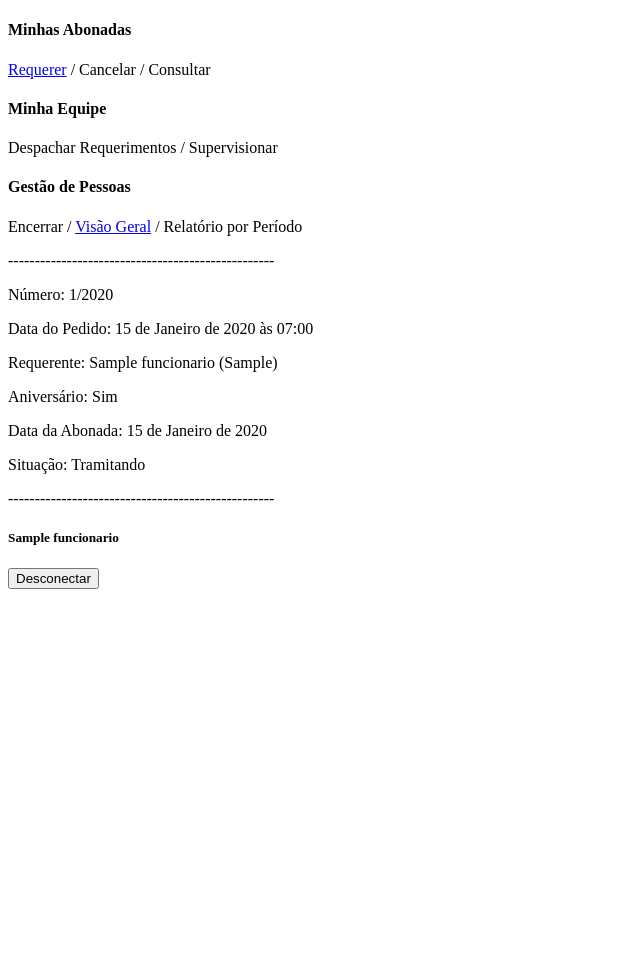
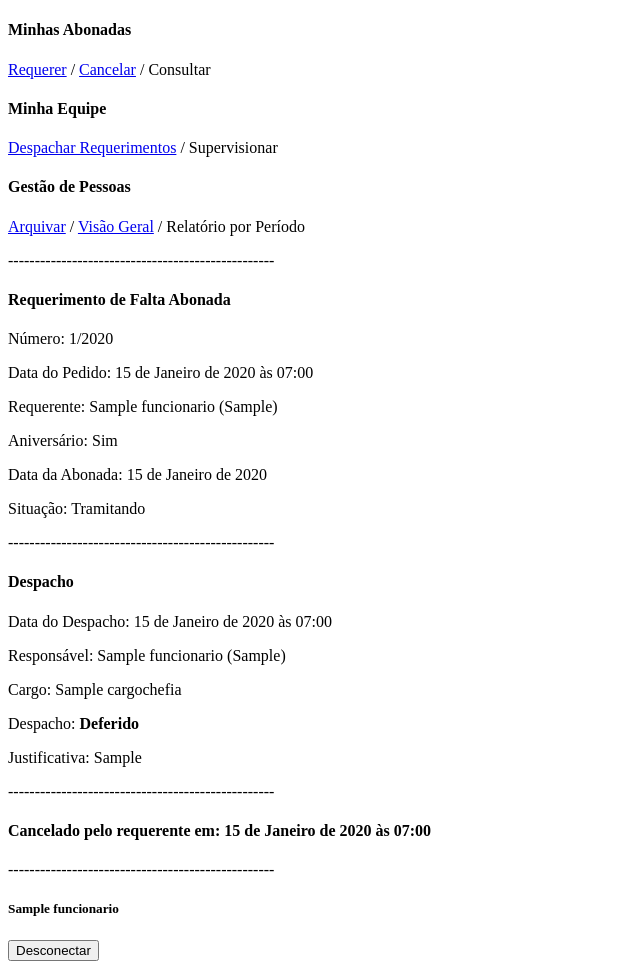
Before and after one commit to proj-int-univesp/abonadas, a Django app: page /abonada/1/ in a window 1280 px wide. Shown: the whole page, without its empty margins (0-640 px from the left). Before the commit the page ends 589 px from the top, so only its background shows below. Run offline with Django 5.2, Linux system fonts and the light colour scheme; a user stored in the database is signed in; tables that the repository leaves empty hold one stand-in row (values such as "Sample post").

Commit message:
Ajustes na Consulta Geral do RH e implementação do Arquivamento (Baixa) de Requerimentos pelo RH e do Cancelamento de Abonadas pelo Requerente

```diff
--- a/abon_app/models.py
+++ b/abon_app/models.py
@@ -206,6 +206,24 @@ class ReqAbonada(models.Model):
 
         return None
 
+    def despacho_req(self, chefe):
+
+        self.momento_despacho = dt.now()
+        self.chefe = chefe
+        self.cargo_chefe = chefe.cargo_chefia
+
+        if self.despacho==False:
+
+            if not self.justificativa or self.justificativa.strip() == "":
+                return "A justificativa é obrigatória para indeferimento!"
+
+            self.situacao = 'I'
+
+        else:
+            self.situacao = 'D'
+
+        return None
+
     def save(self, *args, **kwargs):
 
         if self.num_registro is None:
--- a/abon_app/templates/abon_app/abonadas_geral.html
+++ b/abon_app/templates/abon_app/abonadas_geral.html
@@ -59,7 +59,7 @@
             <td>{{ abon.requerente }}</td>
             <td>{{ abon.eh_aniversario|yesno:"Aniversário, Comum" }}</td>
             <td>{{ abon.data_abonada }}</td>
-            <td>{{ abon.get_situacao_display }}</td>
+            <td><a href="{% url 'detalhes_abonada' abon.id %}">{{abon.get_situacao_display}}</a></td>
         </tr>
         {% endfor %}
     </tbody>
--- a/abon_app/templates/abon_app/detalhes_abonada.html
+++ b/abon_app/templates/abon_app/detalhes_abonada.html
@@ -1,11 +1,26 @@
-<!-- templates/registration/detalhes_abonada.html -->
 {% extends "base.html" %}
 {% block title %}Detalhes da Falta Abonada{% endblock %}
 {% block content %}
+<h4>Requerimento de Falta Abonada</h4>
 <p>Número: {{req.num_registro}}/{{req.momento_inicio|date:'Y'}}</p>
 <p>Data do Pedido: {{req.momento_inicio}}</p>
 <p>Requerente: {{req.requerente}}</p>
 <p>Aniversário: {{req.eh_aniversario|yesno:"Sim, Não"}}</p>
 <p>Data da Abonada: {{req.data_abonada}}</p>
 <p>Situação: {{req.get_situacao_display}}</p>
+<p>--------------------------------------------------</p>
+<h4>Despacho</h4>
+{% if req.momento_despacho %}
+<p>Data do Despacho: {{req.momento_despacho}}</p>
+<p>Responsável: {{req.chefe}}</p>
+<p>Cargo: {{req.cargo_chefe}}</p>
+<p>Despacho: <strong>{{req.despacho|yesno:"Deferido, Indeferido"}}</strong></p>
+<p>Justificativa: {{req.justificativa|default_if_none:"Não há."}}</p>
+{% else %}
+<p>Ainda não houve manifestação do superior hierárquico.</p>
+{% endif %}
+{% if req.momento_cancelamento %}
+<p>--------------------------------------------------</p>
+<h4>Cancelado pelo requerente em: {{req.momento_cancelamento}}</h4>
+{% endif %}
 {% endblock %}
--- a/abon_app/templates/base.html
+++ b/abon_app/templates/base.html
@@ -9,17 +9,17 @@
 
     {% if user.funcionario.tem_cargo_comum %}
     <h4>Minhas Abonadas</h4>
-        <p><a href="{% url 'req_abonada' %}">Requerer</a> / Cancelar / Consultar </p>
+        <p><a href="{% url 'req_abonada' %}">Requerer</a> / <a href="{% url 'abonadas_cancelamento' %}">Cancelar</a> / Consultar </p>
     {% endif %}
 
     {% if user.funcionario.tem_cargo_chefia %}
     <h4>Minha Equipe</h4>
-        <p>Despachar Requerimentos / Supervisionar</p>
+        <p><a href="{% url 'abonadas_despacho' %}">Despachar Requerimentos</a> / Supervisionar</p>
     {% endif %}
 
     {% if user.funcionario.faz_gestao_pessoas %}
     <h4>Gestão de Pessoas</h4>
-        <p>Encerrar / <a href="{% url 'abonadas_geral' %}">Visão Geral</a> / Relatório por Período</p>
+        <p><a href="{% url 'abonadas_arquivamento' %}">Arquivar</a> / <a href="{% url 'abonadas_geral' %}">Visão Geral</a> / Relatório por Período</p>
     {% endif %}
 
     <p>--------------------------------------------------</p>
--- a/abon_app/views.py
+++ b/abon_app/views.py
@@ -1,12 +1,13 @@
 from datetime import datetime as dt
 from django.contrib.auth.mixins import LoginRequiredMixin
+from django.db.models import Q
 from django.db.models.functions import ExtractYear
 from django.http import HttpResponseForbidden
 from django.shortcuts import redirect, render
 from django.urls import reverse_lazy
 from django.views.generic import DetailView, FormView, ListView, TemplateView
-from .forms import RequererAbonada
-from .models import Configuracao, ReqAbonada
+from .forms import DespacharAbonada, RequererAbonada
+from .models import Configuracao, ReqAbonada, Setor
 
 # Create your views here.
 
@@ -30,7 +31,6 @@ class RequererAbonada(LoginRequiredMixin, FormView):
 
         req_abonada = form.save(commit=False)
         funcionario = self.request.user.funcionario
-        print(funcionario)
         erro = req_abonada.inicio_req(funcionario)
 
         if erro == None:
@@ -48,11 +48,17 @@ class DetalhesAbonada(LoginRequiredMixin, DetailView):
 
     def dispatch(self, request, *args, **kwargs):
 
-        if  request.user.funcionario.cargo_comum is None:
-            return HttpResponseForbidden("Você não tem permissão para acessar esta página."
+        usuario = request.user.funcionario
+        req = ReqAbonada.objects.get(pk=self.kwargs['pk'])
+
+        if ((usuario.cargo_comum is not None and req.requerente == usuario) or
+            (usuario.cargo_chefia is not None and req.requerente.lotacao.responsavel == usuario.cargo_chefia) or
+            usuario.lotacao == Configuracao.objects.get(id=1).setor_gestao_pessoas):
+
+            return super().dispatch(request, *args, **kwargs)
+
+        return HttpResponseForbidden("Você não tem permissão para acessar esta página."
                                         " Contate o administrador do sistema.")
-
-        return super().dispatch(request, *args, **kwargs)
 
 class ConsultaGeralAbonadas(LoginRequiredMixin, ListView):
 
@@ -112,7 +118,83 @@ class ConsultaGeralAbonadas(LoginRequiredMixin, ListView):
 
         return context
 
-class ConsultaAbonadasParaDespacho(LoginRequiredMixin, ListView):
+class ConsultaAbonadasArquivamento(LoginRequiredMixin, ListView):
+
+    model = ReqAbonada
+    template_name = 'abon_app/abonadas_arquivamento.html'
+    context_object_name = 'abon'
+
+    def dispatch(self, request, *args, **kwargs):
+
+        if  request.user.funcionario.lotacao != Configuracao.objects.get(id=1).setor_gestao_pessoas:
+            return HttpResponseForbidden("Você não tem permissão para acessar esta página."
+                                        " Contate o administrador do sistema.")
+
+        return super().dispatch(request, *args, **kwargs)
+
+    def get_queryset(self):
+        # Obtém o queryset base
+        queryset = ReqAbonada.objects.filter(((Q(situacao='T') &
+                                              Q(data_abonada__lt=dt.now().date())) |
+                                              Q(situacao='D')) &
+                                              Q(arquivado=False))
+
+        queryset = queryset.order_by('data_abonada')
+
+        return queryset
+
+def arquivar_abonada(request, pk):
+
+    if request.user.funcionario.lotacao != Configuracao.objects.get(id=1).setor_gestao_pessoas:
+        return HttpResponseForbidden("Você não tem permissão para realizar esta operação."
+                                    " Contate o administrador do sistema.")
+
+    req = ReqAbonada.objects.get(pk=pk)
+    req.arquivado = True
+    req.save()
+
+    return redirect('abonadas_arquivamento')
+
+class ConsultaAbonadasCancelamento(LoginRequiredMixin, ListView):
+
+    model = ReqAbonada
+    template_name = 'abon_app/abonadas_cancelamento.html'
+    context_object_name = 'abon'
+
+    def dispatch(self, request, *args, **kwargs):
+
+        if  request.user.funcionario.cargo_comum is None:
+            return HttpResponseForbidden("Você não tem permissão para acessar esta página."
+                                        " Contate o administrador do sistema.")
+
+        return super().dispatch(request, *args, **kwargs)
+
+    def get_queryset(self):
+        # Obtém o queryset base
+        queryset = ReqAbonada.objects.filter(Q(requerente=self.request.user.funcionario) &
+                                            Q(data_abonada__gte=dt.now().date()) &
+                                            (Q(situacao='D') | Q(situacao='T')))
+
+        queryset = queryset.order_by('data_abonada')
+
+        return queryset
+
+def cancelar_abonada(request, pk):
+
+    req = ReqAbonada.objects.get(pk=pk)
+    usuario = request.user.funcionario
+
+    if(usuario.cargo_comum is None or req.requerente != usuario):
+        return HttpResponseForbidden("Você não tem permissão para realizar esta operação."
+                                    " Contate o administrador do sistema.")
+
+    req.momento_cancelamento = dt.now()
+    req.situacao = 'C'
+    req.save()
+
+    return redirect('abonadas_cancelamento')
+
+class ConsultaAbonadasDespacho(LoginRequiredMixin, ListView):
 
     model = ReqAbonada
     template_name = 'abon_app/abonadas_despacho.html'
@@ -128,8 +210,58 @@ class ConsultaAbonadasParaDespacho(LoginRequiredMixin, ListView):
 
     def get_queryset(self):
         # Obtém o queryset base
-        queryset = ReqAbonada.objects.filter(requerente__setor__in=self.request.user.funcionario.cargo_chefia.setor_set.all(),
+
+        setores_chefia = Setor.objects.filter(responsavel=self.request.user.funcionario.cargo_chefia)
+
+        queryset = ReqAbonada.objects.filter(requerente__lotacao__in=setores_chefia,
                                             situacao='T',
                                             data_abonada__gt=dt.now().date())
 
+        queryset = queryset.order_by('data_abonada')
+
         return queryset
+
+class DespacharAbonada(LoginRequiredMixin, FormView):
+
+    form_class = DespacharAbonada
+    template_name = 'abon_app/despacho_abonada.html'
+    success_url = reverse_lazy('abonadas_despacho')
+
+    def dispatch(self, request, *args, **kwargs):
+
+        req = ReqAbonada.objects.get(pk=self.kwargs['pk'])
+        chefe = request.user.funcionario
+
+        if chefe.cargo_chefia == None or req.requerente.lotacao.responsavel != chefe.cargo_chefia:
+            return HttpResponseForbidden("Você não tem permissão para acessar esta página."
+                                        " Contate o administrador do sistema.")
+
+        return super().dispatch(request, *args, **kwargs)
+
+    def form_valid(self, form):
+
+        req_abonada = form.save(commit=False)
+        chefe = self.request.user.funcionario
+        erro = req_abonada.despacho_req(chefe)
+
+        if erro == None:
+            req_abonada.save()
+        else:
+            form.add_error(None, erro)
+            return super(DespacharAbonada, self).form_invalid(form)
+
+        return super(DespacharAbonada, self).form_valid(form)
+
+    def get_context_data(self, **kwargs):
+        # Adiciona o objeto ao contexto para exibir no template
+        context = super().get_context_data(**kwargs)
+        context['req'] = ReqAbonada.objects.get(pk=self.kwargs['pk'])
+
+        return context
+
+    def get_form_kwargs(self):
+        # Adiciona o objeto ao form para ser validado
+        kwargs = super().get_form_kwargs()
+        kwargs['instance'] = ReqAbonada.objects.get(pk=self.kwargs['pk'])
+
+        return kwargs
--- a/abonadas/urls.py
+++ b/abonadas/urls.py
@@ -20,9 +20,15 @@ from abon_app import views
 
 urlpatterns = [
     path('', views.MenuView.as_view(), name='menu'),
+    path('abonada/arquivar/<int:pk>/', views.arquivar_abonada, name='arquivar_abonada'),
+    path('abonada/cancelar/<int:pk>/', views.cancelar_abonada, name='cancelar_abonada'),
+    path('abonada/despachar/<int:pk>/', views.DespacharAbonada.as_view(), name='despachar_abonada'),
     path('abonada/requerer/', views.RequererAbonada.as_view(), name='req_abonada'),
     path('abonada/<int:pk>/', views.DetalhesAbonada.as_view(), name='detalhes_abonada'),
+    path('abonadas/arquivamento/', views.ConsultaAbonadasArquivamento.as_view(), name='abonadas_arquivamento'),
+    path('abonadas/cancelamento/', views.ConsultaAbonadasCancelamento.as_view(), name='abonadas_cancelamento'),
     path('abonadas/consulta-geral/', views.ConsultaGeralAbonadas.as_view(), name='abonadas_geral'),
+    path('abonadas/despachar/', views.ConsultaAbonadasDespacho.as_view(), name='abonadas_despacho'),
     path("accounts/", include("django.contrib.auth.urls")),
     path('admin/', admin.site.urls),
 ]
```
Also changed, not shown: abon_app/forms.py (+7 -1 lines), abon_app/templates/abon_app/abonadas_arquivamento.html (added, +31 -0 lines), abon_app/templates/abon_app/abonadas_cancelamento.html (added, +29 -0 lines), abon_app/templates/abon_app/abonadas_despacho.html (added, +31 -0 lines), abon_app/templates/abon_app/despacho_abonada.html (added, +18 -0 lines).
